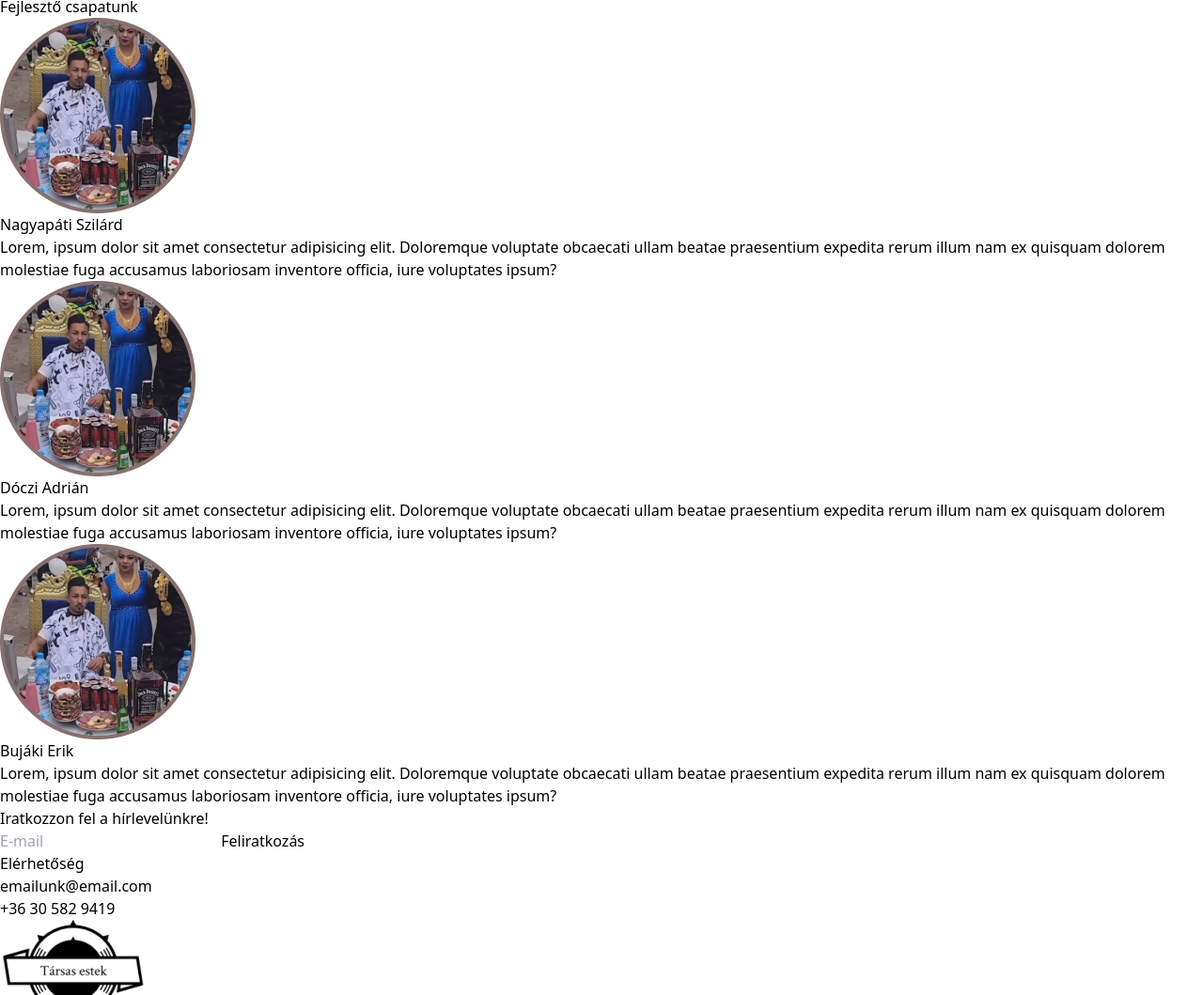
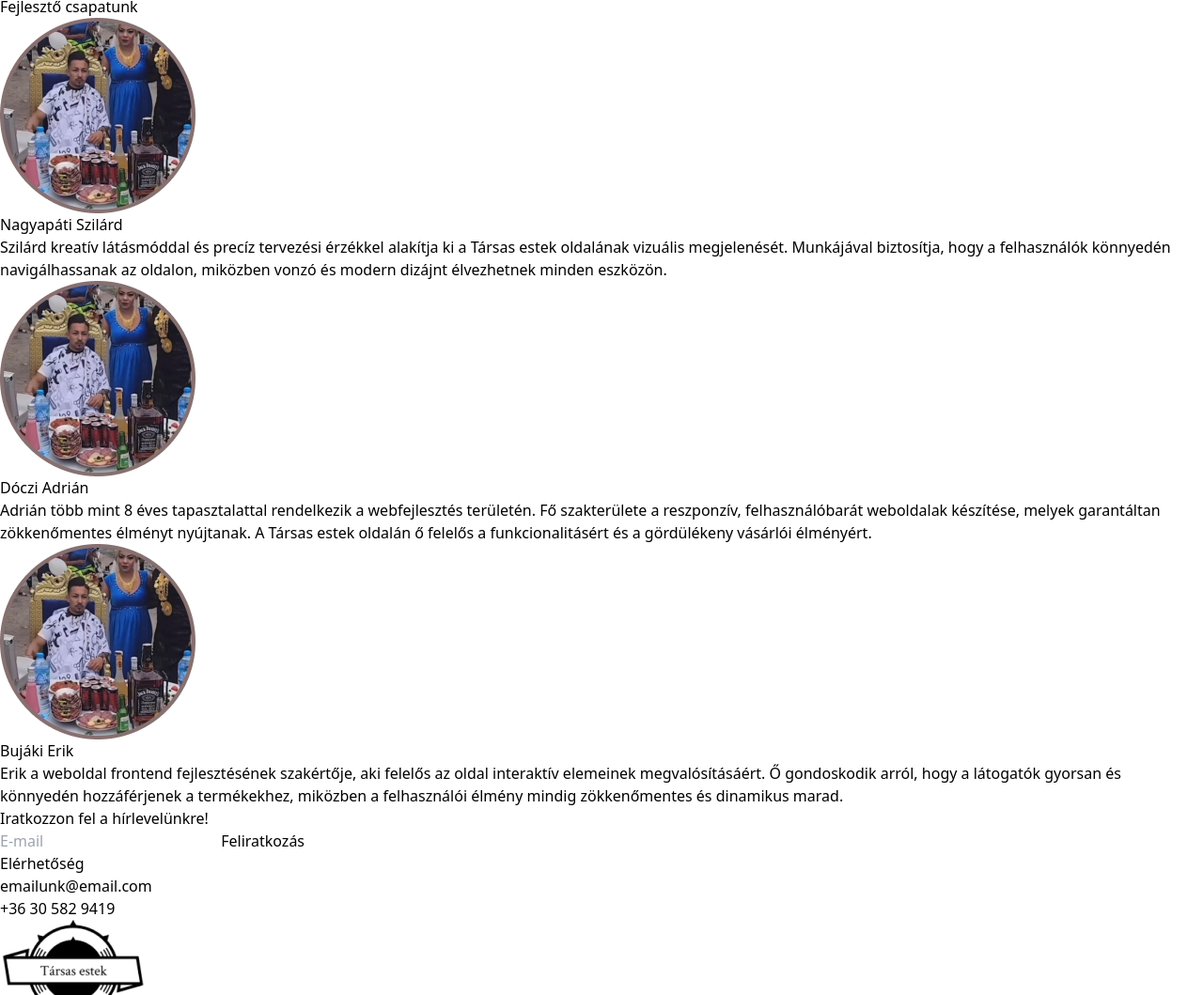
Before and after one commit to MrErik402/WebShop_IKT1, a website: page Src/rolunk.html in a window 1280 px wide. Shown: the part 545-1604 px from the top of the page at 94% size. Drawn offline with Linux system fonts and the light colour scheme.

Commit message:
SCRUM-39 Bemutató szöveg a fejlesztő csapatnak

```diff
--- a/Src/rolunk.html
+++ b/Src/rolunk.html
@@ -51,17 +51,17 @@
             <div class="bg-tarsas3-light dark:bg-tarsas4-dark rounded-xl p-8 flex flex-col gap-4 lg:w-1/4">
                 <img src="../Pictures/Rolunk/placeholderKep.png" alt="" class="self-center">
                 <p class="text-2xl font-bold text-center">Nagyapáti Szilárd</p>
-                <p class="text-justify">Lorem, ipsum dolor sit amet consectetur adipisicing elit. Doloremque voluptate obcaecati ullam beatae praesentium expedita rerum illum nam ex quisquam dolorem molestiae fuga accusamus laboriosam inventore officia, iure voluptates ipsum?</p>
+                <p class="text-justify">Szilárd kreatív látásmóddal és precíz tervezési érzékkel alakítja ki a Társas estek oldalának vizuális megjelenését. Munkájával biztosítja, hogy a felhasználók könnyedén navigálhassanak az oldalon, miközben vonzó és modern dizájnt élvezhetnek minden eszközön.</p>
             </div>
             <div class="bg-tarsas3-light dark:bg-tarsas4-dark rounded-xl p-8 flex flex-col gap-4 lg:w-1/4">
                 <img src="../Pictures/Rolunk/placeholderKep.png" alt="" class="self-center">
                 <p class="text-2xl font-bold text-center">Dóczi Adrián</p>
-                <p class="text-justify">Lorem, ipsum dolor sit amet consectetur adipisicing elit. Doloremque voluptate obcaecati ullam beatae praesentium expedita rerum illum nam ex quisquam dolorem molestiae fuga accusamus laboriosam inventore officia, iure voluptates ipsum?</p>
+                <p class="text-justify">Adrián több mint 8 éves tapasztalattal rendelkezik a webfejlesztés területén. Fő szakterülete a reszponzív, felhasználóbarát weboldalak készítése, melyek garantáltan zökkenőmentes élményt nyújtanak. A Társas estek oldalán ő felelős a funkcionalitásért és a gördülékeny vásárlói élményért.</p>
             </div>
             <div class="bg-tarsas3-light dark:bg-tarsas4-dark rounded-xl p-8 flex flex-col gap-4 lg:w-1/4">
                 <img src="../Pictures/Rolunk/placeholderKep.png" alt="" class="self-center">
                 <p class="text-2xl font-bold text-center">Bujáki Erik</p>
-                <p class="text-justify">Lorem, ipsum dolor sit amet consectetur adipisicing elit. Doloremque voluptate obcaecati ullam beatae praesentium expedita rerum illum nam ex quisquam dolorem molestiae fuga accusamus laboriosam inventore officia, iure voluptates ipsum?</p>
+                <p class="text-justify">Erik a weboldal frontend fejlesztésének szakértője, aki felelős az oldal interaktív elemeinek megvalósításáért. Ő gondoskodik arról, hogy a látogatók gyorsan és könnyedén hozzáférjenek a termékekhez, miközben a felhasználói élmény mindig zökkenőmentes és dinamikus marad.</p>
             </div>
         </div>
     </div>
```
